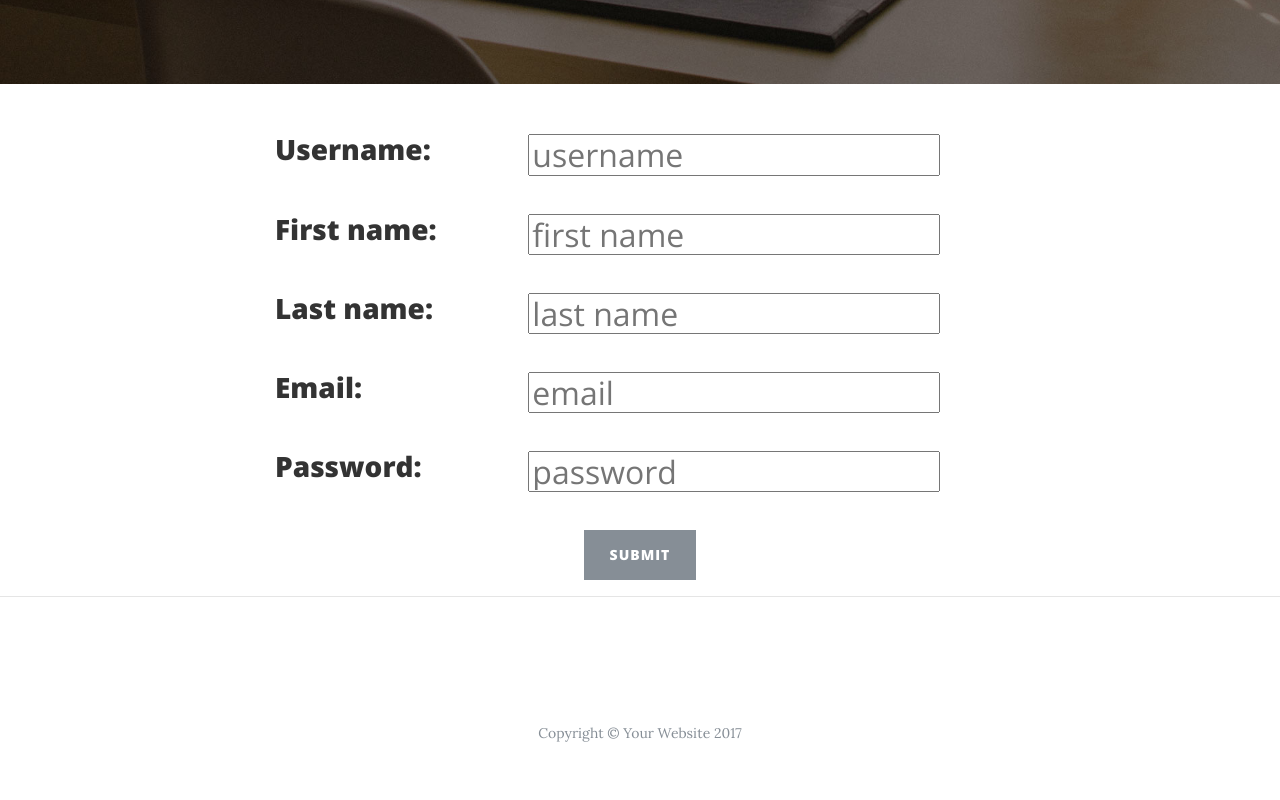
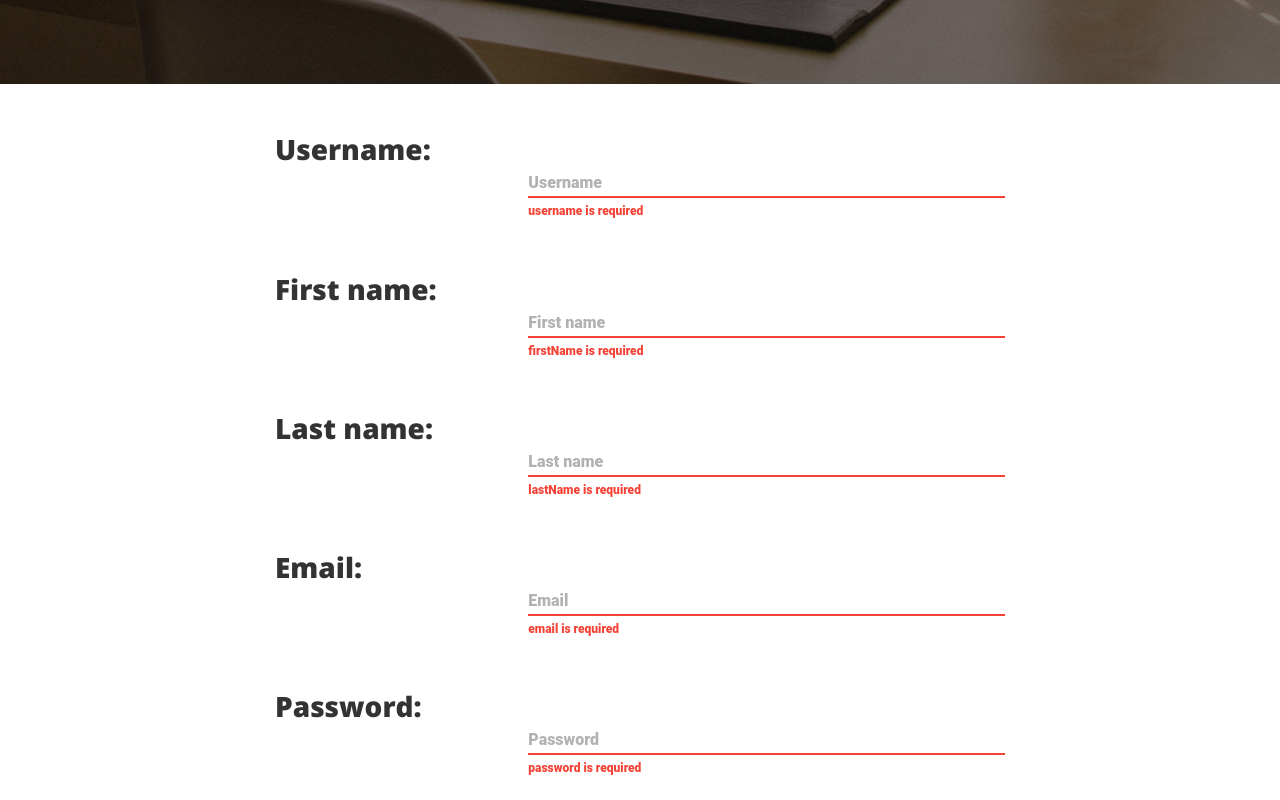
Before and after one commit to nattawut-t/react-workshop, a React app: page / in a window 1280 px wide. Shown: the part 440-1240 px from the top of the page. Built offline with nearby package versions, Linux system fonts and the light colour scheme; some icons are missing.

Commit message:
add data binding

```diff
--- a/package.json
+++ b/package.json
@@ -15,6 +15,7 @@
     "babel-preset-react": "^6.24.1",
     "babel-preset-stage-0": "^6.24.1",
     "html-webpack-plugin": "^2.30.1",
+    "material-ui": "^0.19.2",
     "react": "^15.6.1",
     "react-dom": "^15.6.1",
     "webpack": "^3.6.0",
--- a/src/components/App.js
+++ b/src/components/App.js
@@ -1,10 +1,133 @@
 import React, { Component } from 'react'
 import { render } from 'react-dom'
+import MuiThemeProvider from 'material-ui/styles/MuiThemeProvider'
+import TextField from 'material-ui/TextField'
+
+const emailRegex = /^\w+@[a-zA-Z_]+?\.[a-zA-Z]{2,3}$/
+const passwordRegex = /^.*(?=.{8,50})(?=.*[a-z])(?=.*[A-Z])(?=.*\d)(?=.*[!@#$%^_=+]).*$/
 
 class App extends Component {
+
+  state = {
+    username: '',
+    firstName: '',
+    lastName: '',
+    email: '',
+    password: '',
+
+    usernameMessage: '',
+    firstNameMessage: '',
+    lastNameMessage: '',
+    emailMessage: '',
+    passwordMessage: '',
+
+    valid: false,
+  }
+
+  componentWillMount() {
+    this.initialMessage()
+  }
+
+  initialMessage = () => {
+    [
+      'username',
+      'firstName',
+      'lastName',
+      'email',
+      'password',
+    ]
+      .map(key => ({
+        key,
+        value: this.state[key],
+      }))
+      .forEach(({ key, value }) => {
+        const messageKey = `${key}Message`
+        const messageValue = !value ? `${key} is required` : ''
+
+        this.setState({ [messageKey]: messageValue })
+      });
+  }
+
+  validate = () => {
+    const keys = [
+      'username',
+      'firstName',
+      'lastName',
+      'email',
+      'password',
+    ]
+    const invalid = keys
+      .map(key => ({
+        key,
+        value: this.state[key],
+      }))
+      .find(({ value }) => !value)
+
+    console.log('invalid: ', invalid)
+
+    const { email, password } = this.state
+    const valid = emailRegex.test(email) && passwordRegex.test(password)
+
+    return !invalid && valid;
+  }
+
+  handleChange = e => {
+    const { name, value } = e.target
+    const msgKey = `${name}Message`
+
+    this.setState({
+      [name]: value,
+      [msgKey]: !value ? `${name} is required` : '',
+    }, () => {
+      const valid = this.validate();
+      this.setState({ valid });
+    })
+  }
+
+  handlePatternChange = (e, regex) => {
+    const { name, value } = e.target
+    const msgKey = `${name}Message`
+
+    this.setState({
+      [name]: value,
+      [msgKey]: !value
+
+        ? `Email is required`
+        : !regex.test(value)
+
+          ? 'Please valid email'
+          : ''
+      ,
+    }, () => {
+      const valid = this.validate();
+      this.setState({ valid });
+    })
+  }
+
+  handleSubmit = e => {
+    e.preventDefault()
+  }
+
   render() {
+    const {
+      username,
+      firstName,
+      lastName,
+      email,
+      password,
+
+      usernameMessage,
+      firstNameMessage,
+      lastNameMessage,
+      emailMessage,
+      passwordMessage,
+
+      valid,
+    } = this.state
+
     return (
-      <form>
+      <MuiThemeProvider>
+        <form onSubmit={this.handleSubmit}>
           <div className="post-preview">
             <div className="row">
               <div className="col-4">
@@ -13,7 +136,15 @@ class App extends Component {
             </h3>
               </div>
               <h2 className="col-8">
-              <input type="text" placeholder="username" />
+                <TextField
+                  id="username"
+                  name="username"
+                  value={username}
+                  floatingLabelText="Username"
+                  errorText={usernameMessage}
+                  onChange={e => this.handleChange(e)}
+                  fullWidth
+                />
               </h2>
             </div>
             <div className="clearfix" >&nbsp;</div>
@@ -24,7 +155,15 @@ class App extends Component {
             </h3>
               </div>
               <h2 className="col-8">
-              <input type="text" placeholder="first name" />
+                <TextField
+                  id="firstName"
+                  name="firstName"
+                  value={firstName}
+                  floatingLabelText="First name"
+                  errorText={firstNameMessage}
+                  onChange={e => this.handleChange(e)}
+                  fullWidth
+                />
               </h2>
             </div>
             <div className="clearfix" >&nbsp;</div>
@@ -35,7 +174,15 @@ class App extends Component {
             </h3>
               </div>
               <h2 className="col-8">
-              <input type="text" placeholder="last name" />
+                <TextField
+                  id="lastName"
+                  name="lastName"
+                  value={lastName}
+                  floatingLabelText="Last name"
+                  errorText={lastNameMessage}
+                  onChange={e => this.handleChange(e)}
+                  fullWidth
+                />
               </h2>
             </div>
             <div className="clearfix" >&nbsp;</div>
@@ -46,7 +193,15 @@ class App extends Component {
             </h3>
               </div>
               <h2 className="col-8">
-              <input type="text" placeholder="email" />
+                <TextField
+                  id="email"
+                  name="email"
+                  value={email}
+                  floatingLabelText="Email"
+                  errorText={emailMessage}
+                  onChange={e => this.handlePatternChange(e, emailRegex)}
+                  fullWidth
+                />
               </h2>
             </div>
             <div className="clearfix" >&nbsp;</div>
@@ -57,7 +212,16 @@ class App extends Component {
             </h3>
               </div>
               <h2 className="col-8">
-              <input type="text" placeholder="password" />
+                <TextField
+                  type="password"
+                  id="password"
+                  name="password"
+                  value={password}
+                  floatingLabelText="Password"
+                  errorText={passwordMessage}
+                  onChange={e => this.handlePatternChange(e, passwordRegex)}
+                  fullWidth
+                />
               </h2>
             </div>
             <div className="clearfix" >&nbsp;</div>
@@ -67,10 +231,16 @@ class App extends Component {
                 display: 'flex',
               }}
             >
-            <input type="submit" className="btn btn-secondary" value="Submit" />
+              <input
+                type="submit"
+                className="btn btn-secondary"
+                value="Submit"
+                disabled={!valid}
+              />
             </div>
           </div >
         </form>
+      </MuiThemeProvider>
     )
   }
 }
```
Also changed, not shown: 1 other file (tests, documents, lock files or other folders). Lines whose indentation alone changed are shown as unchanged.
